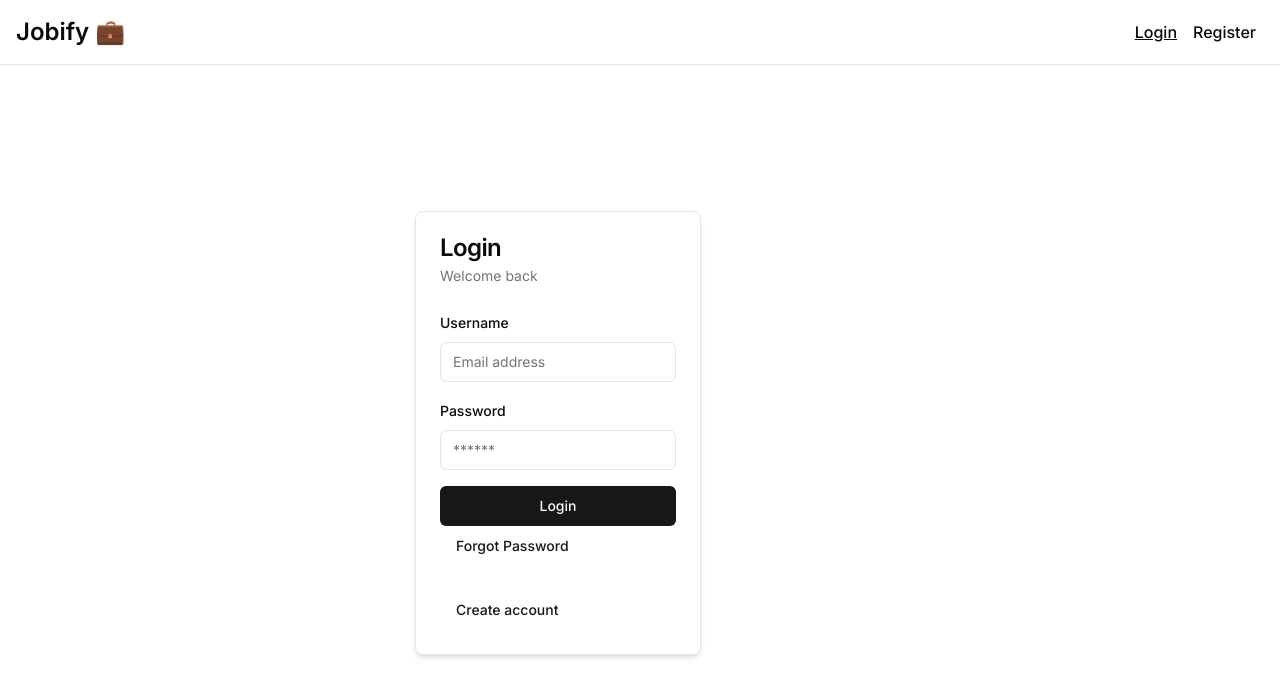
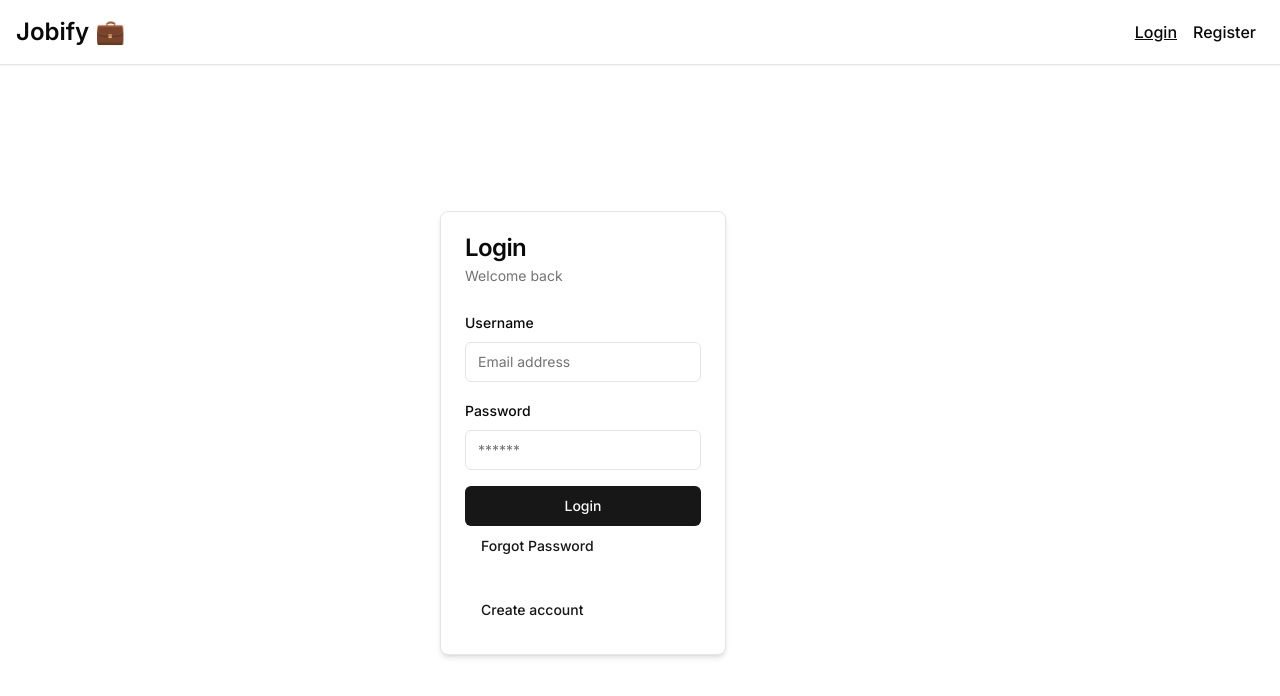
Before and after one commit to ranepaarth/jobify-recruit, a Next.js app: page /login in a window 1280 px wide. Shown: the top 696 px of the page. Built offline with nearby package versions, Linux system fonts and the light colour scheme.

Commit message:
fix: style for the (auth) route `layout.tsx` file

```diff
--- a/src/app/(auth)/layout.tsx
+++ b/src/app/(auth)/layout.tsx
@@ -5,8 +5,8 @@ const AuthLayout = ({ children }: { children: React.ReactNode }) => {
   return (
     <main className="flex flex-col flex-1 min-h-screen">
       <Navbar />
-      <section className="flex-1 flex items-center justify-center ">
-        <div className="w-full max-w-[450px]">{children}</div>
+      <section className="flex-1 flex items-center justify-center max-w-screen-xl mx-auto w-full px-4">
+        <div className="w-full max-w-[400px]">{children}</div>
       </section>
     </main>
   );
```
